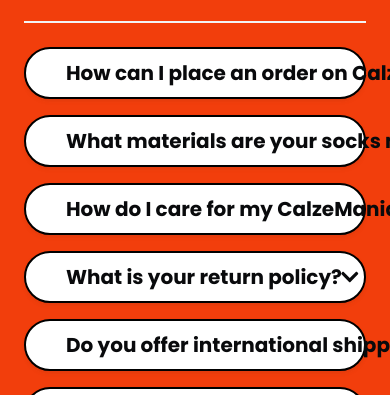
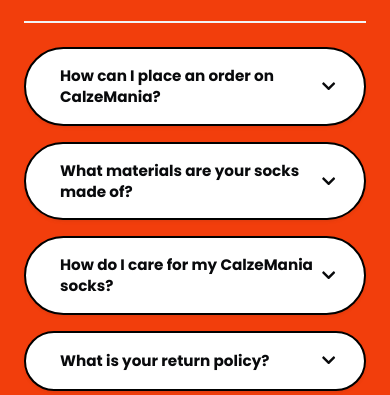
Before and after one commit to Fede-Ott/WEB_PUBLICA_Y_BLOG_CON_CMS, a plain HTML site: page faq.html in a window 390 px wide. Shown: the part 422-817 px from the top of the page. Drawn offline with nearby package versions, Linux system fonts and the light colour scheme; a web font is replaced by a local one.

Commit message:
accordion

```diff
--- /dev/null
+++ b/css/components/accordion.css
@@ -0,0 +1,60 @@
+/* FAQ Accordion Styles */
+.faq-item {
+  margin-bottom: 1.5rem;
+}
+
+.faq-question {
+  cursor: pointer;
+  transition: background-color 0.3s ease;
+  /* Improve text handling for mobile */
+  white-space: normal;
+  word-wrap: break-word;
+  text-align: left;
+  line-height: 1.4;
+  padding: 1rem 3rem 1rem 1.5rem; /* Added proper padding in all directions */
+  position: relative;
+  min-height: 60px; /* Minimum height to ensure proper display */
+  overflow: visible; /* Ensure text isn't cut off */
+}
+
+/* Fix for the text span inside the button for proper wrapping */
+.faq-question span:first-child {
+  flex: 1;
+  padding-right: 10px;
+}
+
+/* Make sure the icon stays on the right */
+.faq-question .icon {
+  position: absolute;
+  right: 1.25rem;
+  top: 50%;
+  transform: translateY(-50%);
+  flex-shrink: 0;
+}
+
+.faq-question:hover {
+  background-color: #f8f8f8;
+}
+
+.faq-answer {
+  border: 2px solid black;
+  overflow: hidden;
+  word-wrap: break-word; /* Ensure text in answers also wraps properly */
+}
+
+.faq-item.is-active .faq-question {
+  border-bottom-left-radius: 0;
+  border-bottom-right-radius: 0;
+}
+
+/* Mobile-specific adjustments */
+@media screen and (max-width: 768px) {
+  .faq-question {
+    padding: 1rem 3rem 1rem 1rem; /* Adjust padding for smaller screens */
+    font-size: 0.95rem;
+  }
+
+  .faq-answer {
+    padding: 1rem !important; /* Override any inline padding on mobile */
+  }
+}
--- a/css/main.css
+++ b/css/main.css
@@ -22,7 +22,7 @@
 @import url("./components/resume-view.css");
 @import url("./components/loader.css");
 @import url("./components/toast.css");
-
+@import url("./components/accordion.css");
 
 /* Page-Specific Styles */
 @import url("./pages/index.css");
```
